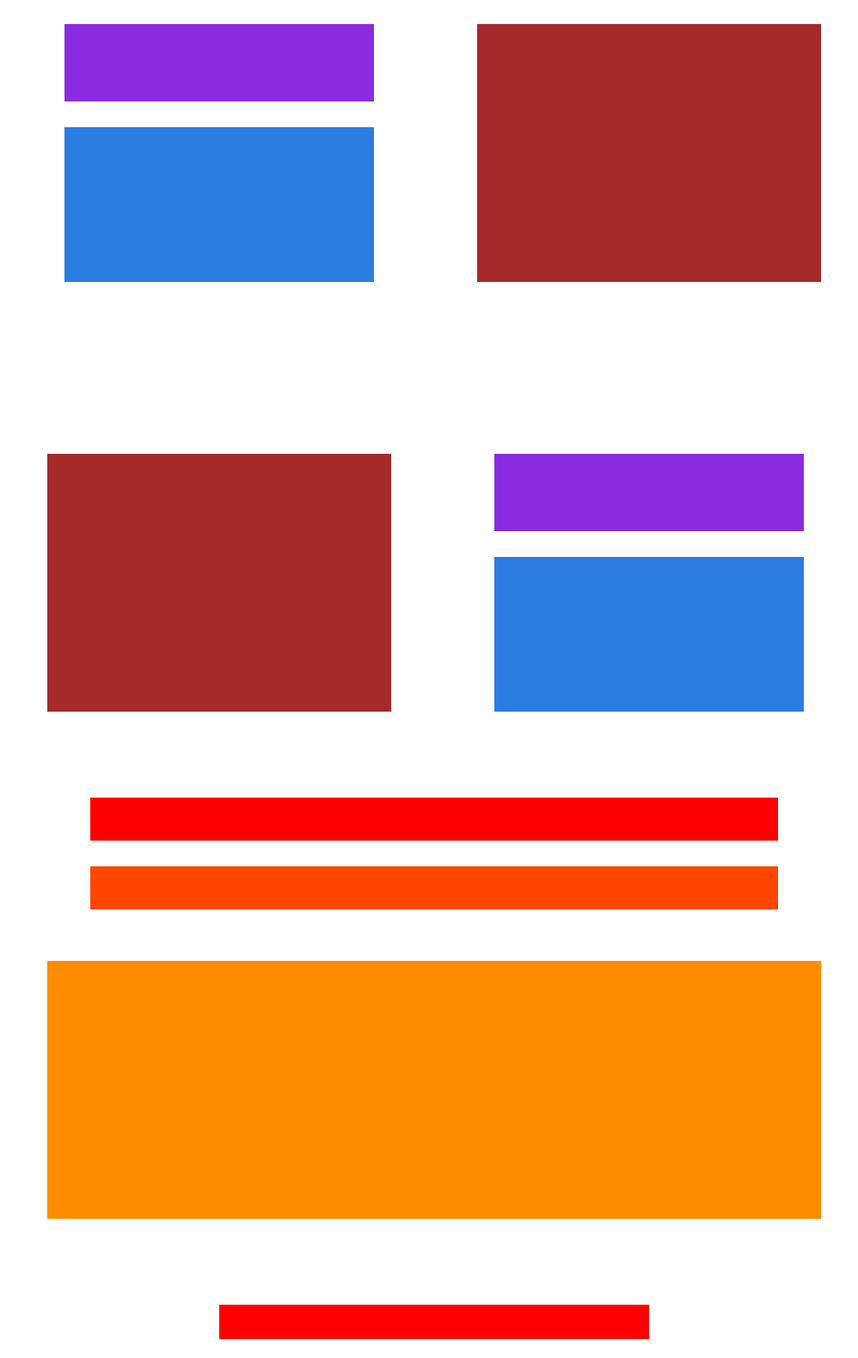
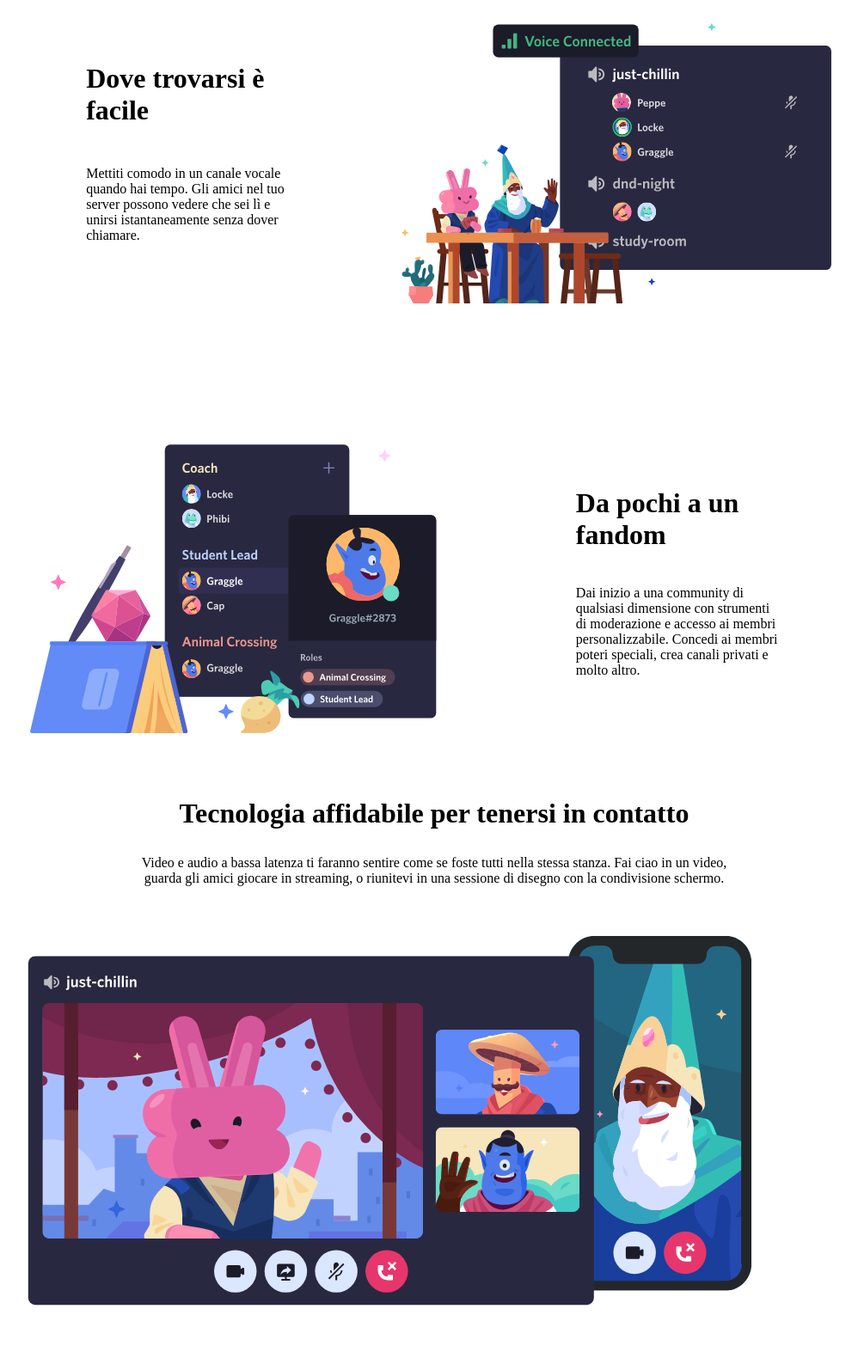
Before and after one commit to manuelnones/htmlcss-discord, a plain HTML site: page index.html in a window 1280 px wide. Shown: the part 1067-2647 px from the top of the page at 86% size, without its empty margins (135-1133 px from the left). Drawn offline with Linux system fonts and the light colour scheme.

Commit message:
add sections

```diff
--- a/css/style.css
+++ b/css/style.css
@@ -121,9 +121,7 @@ background-size: cover;
 }
 
 #container-3 #study-group-image{
-    width: 40%;
-    height: 60%;
-    background-color: brown;
+    height: 70%;
 }
 
 #container-3 #study-group-text{
@@ -137,15 +135,11 @@ background-size: cover;
 
 
 #container-3 #study-group-text .subtitle{
-    width: 90%;
-    height: 60%;
-    background-color: blueviolet;
+    width: 60%;
 }
 
 #container-3 #study-group-text .text{
-    width: 90%;
-    height: 30%;
-    background-color: rgb(43, 125, 226);
+    width: 60%;
 }
 /* /section-1 */
 
@@ -162,15 +156,13 @@ background-size: cover;
 }
 
 #container-4 #friends-voice-image{
-    width: 40%;
-    height: 60%;
-    background-color: brown;
+    height: 70%;
 }
 
 #container-4 #friends-voice-text{
     display: flex;
     flex-direction: column;
-    justify-content: space-between;
+    justify-content: space-evenly;
     align-items: center;
     width: 40%;
     height: 60%;
@@ -178,15 +170,11 @@ background-size: cover;
 
 
 #container-4 #friends-voice-text .subtitle{
-    width: 90%;
-    height: 30%;
-    background-color: blueviolet;
+    width: 60%;
 }
 
 #container-4 #friends-voice-text .text{
-    width: 90%;
-    height: 60%;
-    background-color: rgb(43, 125, 226);
+    width: 60%;
 }
 /* /section-2 */
 
@@ -202,15 +190,13 @@ background-size: cover;
 }
 
 #container-5 #channels-image{
-    width: 40%;
-    height: 60%;
-    background-color: brown;
+    height: 70%;
 }
 
 #container-5 #channels-text{
     display: flex;
     flex-direction: column;
-    justify-content: space-between;
+    justify-content: space-evenly;
     align-items: center;
     width: 40%;
     height: 60%;
@@ -218,15 +204,11 @@ background-size: cover;
 
 
 #container-5 #channels-text .subtitle{
-    width: 90%;
-    height: 30%;
-    background-color: blueviolet;
+    width: 60%;
 }
 
 #container-5 #channels-text .text{
-    width: 90%;
-    height: 60%;
-    background-color: rgb(43, 125, 226);
+    width: 60%;
 }
 /* /section-3 */
 
@@ -238,44 +220,36 @@ background-size: cover;
 
 #container-6 .title{
     margin: auto;
-    width: 80%;
-    height: 50px;
-    background-color: red;
+    text-align: center;
 }
 
 #container-6 .text{
     margin: auto;
+    text-align: center;
     margin-top: 30px;
-    width: 80%;
-    height: 50px;
-    background-color: orangered;
+    width: 70%;
 }
 
 #container-6 #video-call-image{
     margin: auto;
-    margin-top: 60px;
     width: 90%;
-    height: 300px;
-    background-color: darkorange;
-
 }
 
 #container-6 .title-2{
     margin: auto;
-    margin-top: 100px;
-    width: 50%;
-    height: 40px;
-    background-color: red;
-
+    text-align: center;
+    margin-top: 90px;
 }
 
 #container-6 #button-download-for-mac{
+    display: block;
     margin: auto;
     margin-top: 40px;
-    width: 20%;
+    border-radius: 30px;
+    width: 150px;
     height: 40px;
-    background-color: lightblue;
-
+    color: white;
+    background-color: #7279da;
 }
 /* /section-4 */
 
--- a/index.html
+++ b/index.html
@@ -50,56 +50,48 @@
     <!-- section-1 -->
     <main>
         <div id="container-3">
-            <div id="study-group-image">
-
-            </div>
+            <img src="/img/item1.svg" alt="" id="study-group-image">
 
             <div id="study-group-text">
-                <h1 class="subtitle"></h1>
-                <p class="text"></p>
+                <h1 class="subtitle">Un luogo a invito con tutto lo spazio necessario per parlare</h1>
+                <p class="text">I server Discord sono organizzati in canali tematici in cui puoi collaborare, condividere o semplicemente parlare della tua giornata senza intasare una chat di gruppo.</p>
             </div>
         </div>
     <!-- /section-1 -->
 
     <!-- section-2 -->
         <div id="container-4">
-            <div id="friends-voice-image">
-
-            </div>
+            <img src="/img/item2.svg" alt="" id="friends-voice-image">
 
             <div id="friends-voice-text">
-                <h1 class="subtitle"></h1>
-                <p class="text"></p>
+                <h1 class="subtitle">Dove trovarsi è facile</h1>
+                <p class="text">Mettiti comodo in un canale vocale quando hai tempo. Gli amici nel tuo server possono vedere che sei lì e unirsi istantaneamente senza dover chiamare.</p>
             </div>
         </div>
     <!-- /section-2 -->
 
     <!-- section-3 -->
         <div id="container-5">
-            <div id="channels-image">
-
-            </div>
+            <img src="/img/item3.svg" alt="" id="channels-image">
 
             <div id="channels-text">
-                <h1 class="subtitle"></h1>
-                <p class="text"></p>
+                <h1 class="subtitle">Da pochi a un fandom </h1>
+                <p class="text">Dai inizio a una community di qualsiasi dimensione con strumenti di moderazione e accesso ai membri personalizzabile. Concedi ai membri poteri speciali, crea canali privati e molto altro.</p>
             </div>
         </div>
     <!-- /section-3 -->
 
     <!-- section-4 -->
         <div id="container-6">
-            <h1 class="title"></h1>
+            <h1 class="title">Tecnologia affidabile per tenersi in contatto</h1>
 
-            <p class="text"></p>
+            <p class="text">Video e audio a bassa latenza ti faranno sentire come se foste tutti nella stessa stanza. Fai ciao in un video, guarda gli amici giocare in streaming, o riunitevi in una sessione di disegno con la condivisione schermo.</p>
 
-            <div id="video-call-image">
-                <img src="" alt="">
-            </div>
+            <img src="/img/item4-big.svg" alt="" id="video-call-image">
 
-            <h2 class="title-2"></h2>
+            <h2 class="title-2">Pronto a iniziare l'avventura?</h2>
 
-            <div id="button-download-for-mac"></div>
+            <button id="button-download-for-mac">&#8595; Scarica per Mac</button>
         </div>
     <!-- /section-4 -->
     </main>
```
